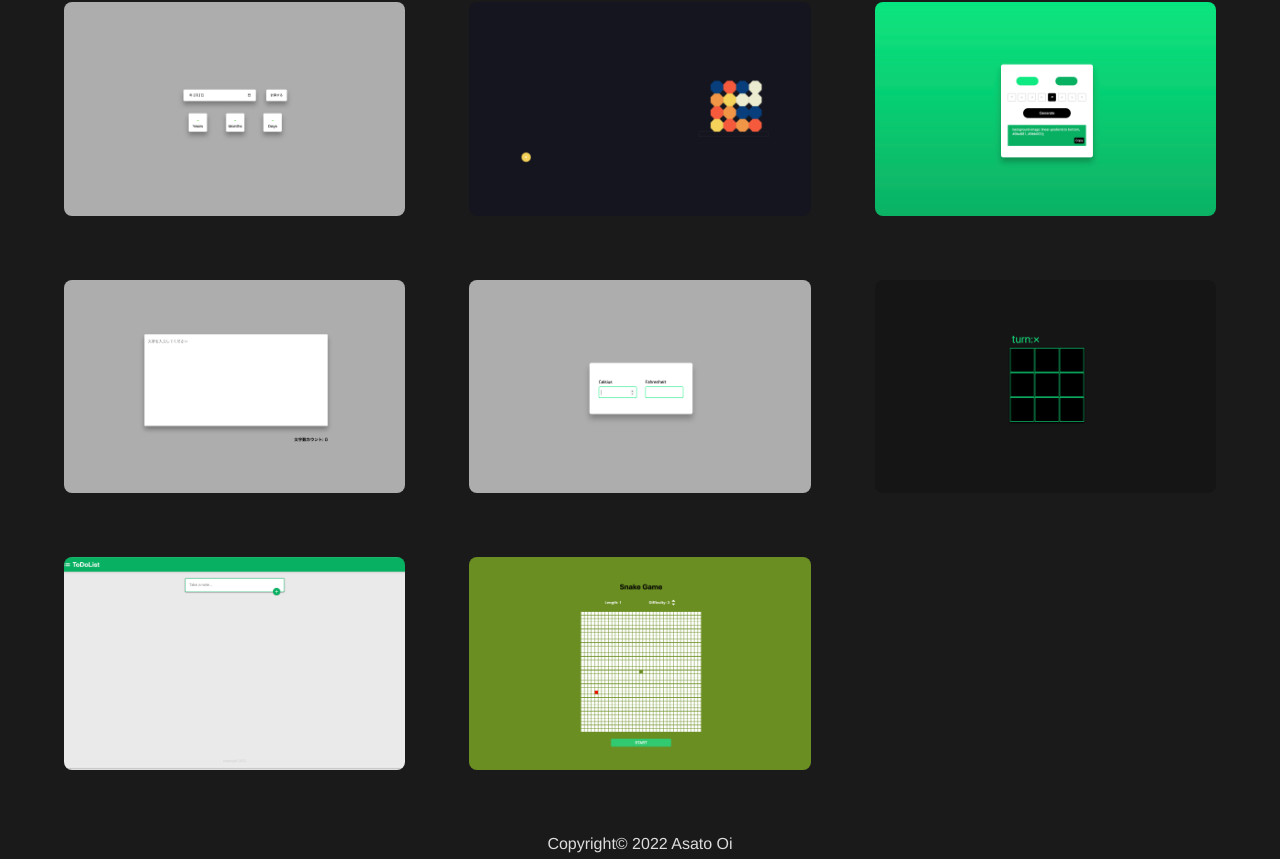
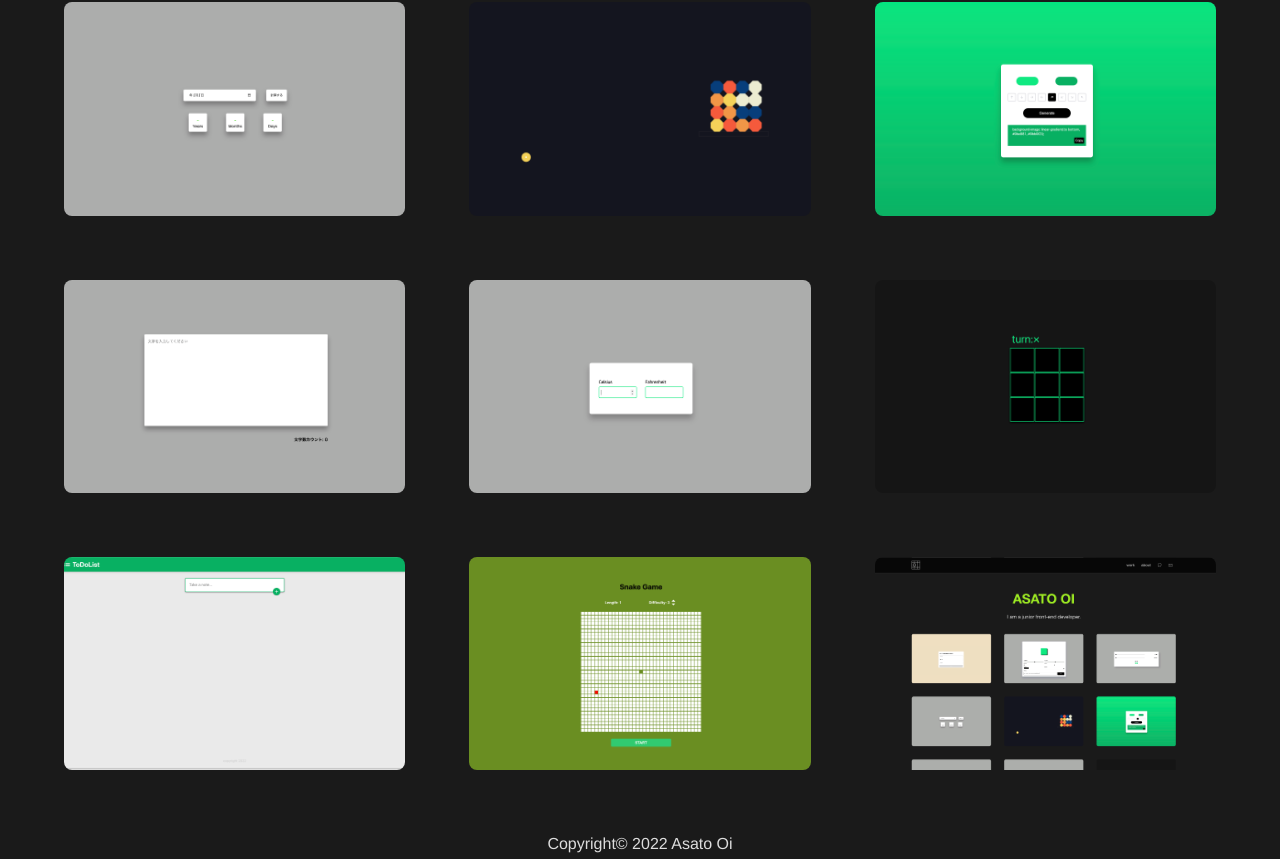
Before and after one commit to asato-oi/portfolio-app, a React (Create React App) app: page / in a window 1280 px wide. Shown: the part 611-1470 px from the top of the page. Built offline with nearby package versions, Linux system fonts and the light colour scheme.

Commit message:
add "portfolioサイトの情報の追加"

```diff
--- a/src/data/WorkData.ts
+++ b/src/data/WorkData.ts
@@ -151,4 +151,21 @@ export const WorkData: WorkType[] = [
     tags: ["React.js", "CSS"],
     code: "https://github.com/AsatoOi/react-snake-app.git",
   },
+  {
+    id: "portfolio",
+    name: "portfolio",
+    description: "当サイト。",
+    year: "2022.05",
+    url: "#",
+    thumbnail: "/images/portfolio/portfolio.png",
+    images: ["/images/portfolio/portfolio.png"],
+    tags: [
+      "React.js",
+      "styled-components",
+      "react-spring",
+      "typeScript",
+      "react-router-dom",
+    ],
+    code: "https://github.com/AsatoOi/portfolio-app.git",
+  },
 ];
```
Also changed, not shown: public/images/portfolio/portfolio.png (added).
